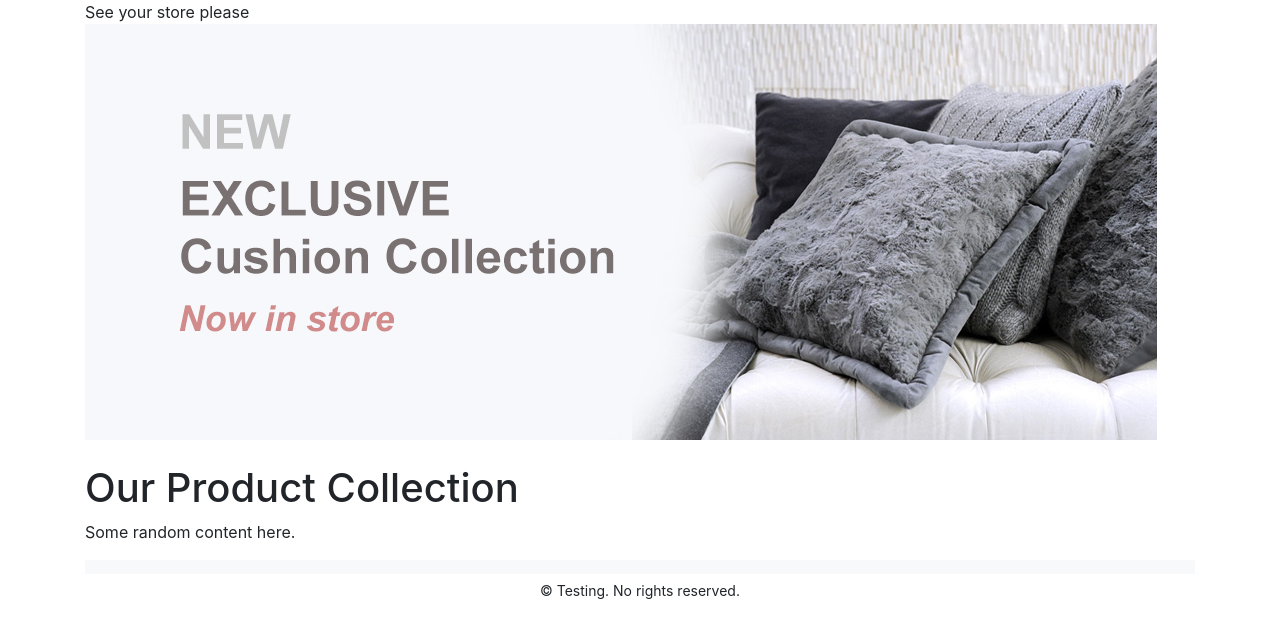
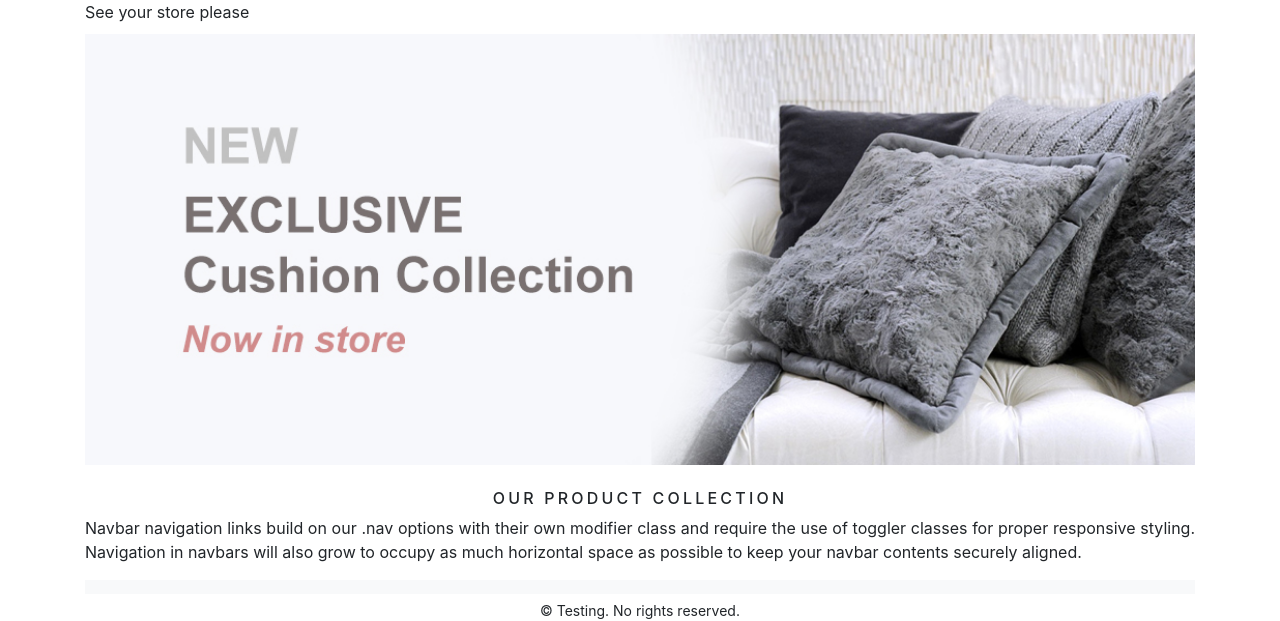
Before and after one commit to akashbindal91/django_ecommerce_practice, a Django app: page / in a window 1280 px wide. Shown: the part 184-805 px from the top of the page. Before the commit the page ends 783 px from the top, so only its background shows below. Run offline with Django 3.2, Linux system fonts and the light colour scheme; data that the repository does not hold is empty; some libraries are stand-ins or nearby versions.

Commit message:
12. Styling category page with bootstrap 4

```diff
--- a/shop/templates/shop/category.html
+++ b/shop/templates/shop/category.html
@@ -23,40 +23,43 @@
 
 {% block content %}
     {% if category %}
-    <div>
-        <p>
-            <a href="{% url "shop:allProdCat" %}">Our Product Collection</a> | {{category.name}}
-        </p>
+    <!-- BreadCrumb navigation -->
+    <div class="row my_row_class">
+        <div class="mx-auto">
+            <p>
+                <a href="{% url 'shop:allProdCat' %}">Our Product Collection</a> | {{category.name}}
+            </p>
+        </div>
     </div>
     {% else %}
         See your store please
     {% endif %}
 
-    <div>
+    <div class="mx-auto">
     {% if category %}
-        <img src="{{ category.image.url }}" alt="{{ category.name }}">
+        <img class="my_image" src="{{ category.image.url }}" alt="{{ category.name }}">
     </div>
     <br>
     <div>
-        <h1>{{category.name}}</h1>
-        <p>{{category.description}}</p>
+        <h1 class="text-center my_title">{{category.name}}</h1>
+        <p class="text-justify">{{category.description}}</p>
     </div>
     {% else %}
-        <img src="{% static "img/banner.jpg" %}" alt="Our Product Collection">
+        <img class="my_image my_image_padding" src="{% static 'img/banner.jpg' %}" alt="Our Product Collection">
     </div>
     <br>
     <div>
-        <h1>Our Product Collection</h1>
-        <p>Some random content here.</p>
+        <h1 class="text-center my_title" >Our Product Collection</h1>
+        <p class="text-justify">Navbar navigation links build on our .nav options with their own modifier class and require the use of toggler classes for proper responsive styling. Navigation in navbars will also grow to occupy as much horizontal space as possible to keep your navbar contents securely aligned.</p>
     </div>
     {% endif %}
-    <div>
-        <div>
+    <div class="container">
+        <div class="row mx-auto">
             {% for product in products %}
-                <div>
-                    <div>
-                        <a href="{{ product.get_url }}"><img src="{{product.image.url}}" alt="{{product.name}}"></a>
-                        <div>
+                <div class="my_bottom_margin col-9 col-sm-6 col-md-4 col-lg-4">
+                    <div class="card text-center" style="width: 18rem;">
+                        <a href="{{ product.get_url }}"><img class="card-img-top my_image" src="{{product.image.url}}" alt="{{product.name}}"></a>
+                        <div class="card-body">
                             <h4>{{product.name}}</h4>
                             <p>Rs. {{ product.price }}</p>
                         </div>
--- a/static/css/custom.css
+++ b/static/css/custom.css
@@ -1,7 +1,6 @@
 body {
   font-family: "Roboto", sans-serif;
 }
-
 
 .nav-item {
   letter-spacing: 0.2em;
@@ -17,11 +16,49 @@ body {
 
 /* footer class */
 .my_footer {
-    background-color: #f8f9fa;
-    height: 14px;
+  background-color: #f8f9fa;
+  height: 14px;
 }
 
 .my_footer p {
-    padding-top: 20px;
-    font-size: 14px;
+  padding-top: 20px;
+  font-size: 14px;
 }
+/* category page class */
+.my_row_class {
+  padding-top: 15px;
+}
+.my_row_class .mx-auto p {
+  color: #000;
+  font-size: 12px;
+}
+.my_row_class .mx-auto p a {
+  color: #000;
+  font-size: 12px;
+  text-decoration: none;
+}
+
+.my_image {
+  width: 100%;
+  height: auto;
+}
+
+.my_title {
+  font-size: 16px;
+  /* text-transform change letter to uppercase */
+  text-transform: uppercase;
+  letter-spacing: 0.2em;
+}
+.my_image_padding {
+  padding-top: 10px;
+}
+
+.my_bottom_margin {
+  padding-bottom: 10px;
+}
+
+.card-body h4 {
+  font-size: 14px;
+  text-transform: uppercase;
+  letter-spacing: .2em;
+}
```
